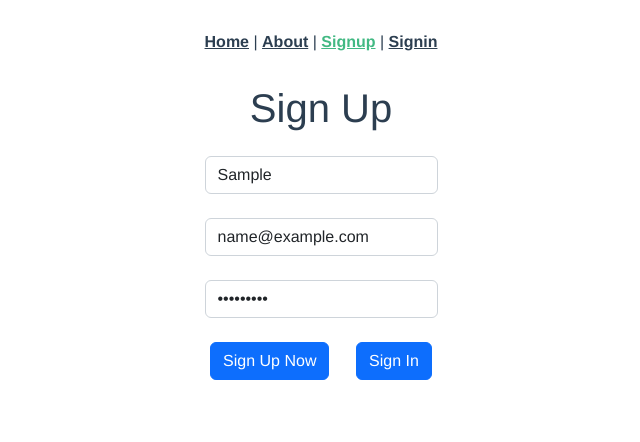
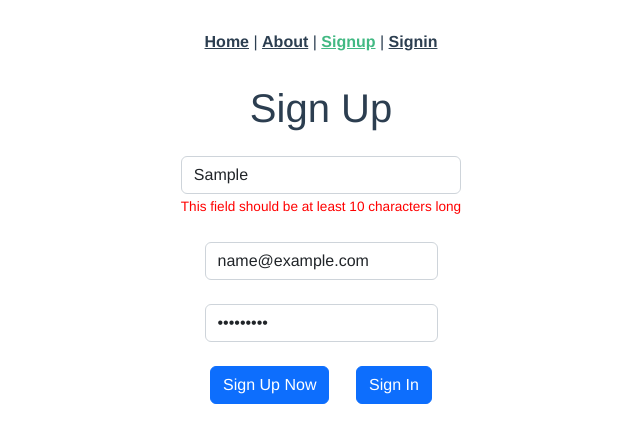
Before and after one commit to Abdullah-AlWajih/restaurants-vuejs-app, a Vue app: page /sign-up in a window 1280 px wide. Both pictures are taken after typing "Sample", "name@example.com", "Sample123" into the empty fields and a click on the button "Sign Up Now". Shown: the top 442 px of the page, without its empty margins (319-959 px from the left). Built offline with nearby package versions, Linux system fonts and the light colour scheme.

Commit message:
Validate Signup Form using Vuelidate

```diff
--- a/src/components/Signup/Signup.vue
+++ b/src/components/Signup/Signup.vue
@@ -1,5 +1,5 @@
 <template>
-  <form @click.prevent>
+  <form class="g-3 needs-validation" novalidate @click.prevent>
     <div class="row g-3 align-items-center">
       <h1>Sign Up</h1>
       <div class="col-auto d-block mx-auto">
@@ -9,6 +9,9 @@
           placeholder="Enter your name"
           type="text"
         />
+        <span v-if="v$.name.$error" class="error-feedback">{{
+          v$.name.$errors[0].$message
+        }}</span>
       </div>
     </div>
     <br />
@@ -20,6 +23,9 @@
           placeholder="Enter your email"
           type="email"
         />
+        <span v-if="v$.email.$error" class="error-feedback">{{
+          v$.email.$errors[0].$message
+        }}</span>
       </div>
     </div>
     <br />
@@ -31,12 +37,17 @@
           placeholder="Enter your password"
           type="password"
         />
+        <span v-if="v$.pass.$error" class="error-feedback">{{
+          v$.pass.$errors[0].$message
+        }}</span>
       </div>
     </div>
     <br />
     <div class="row g-3 align-items-center">
       <div class="col-auto d-block mx-auto">
-        <button class="btn btn-primary" type="submit">Sign Up Now</button>
+        <button class="btn btn-primary" type="submit" @click="onClickSignup()">
+          Sign Up Now
+        </button>
         &nbsp;&nbsp;&nbsp;&nbsp;
         <button
           class="btn btn-primary"
@@ -53,20 +64,43 @@
 
 <script>
 import { mapActions } from "vuex";
+import useVuelidate from "@vuelidate/core";
+import { email, required, minLength } from "@vuelidate/validators";
 
 export default {
   name: "SignUpForm",
   data() {
     return {
+      v$: useVuelidate(),
       name: "",
       pass: "",
       email: "",
     };
   },
+  validations() {
+    return {
+      name: { required, minLength: minLength(10) },
+      pass: { required, minLength: minLength(8) },
+      email: { required, email },
+    };
+  },
   methods: {
     ...mapActions(["redirectTo"]),
+    onClickSignup() {
+      this.v$.$validate();
+      if (!this.v$.error) {
+        console.log("if");
+      } else {
+        console.log("else");
+      }
+    },
   },
 };
 </script>
 
-<style></style>
+<style scoped>
+.error-feedback {
+  color: red;
+  font-size: 0.85em;
+}
+</style>
```
